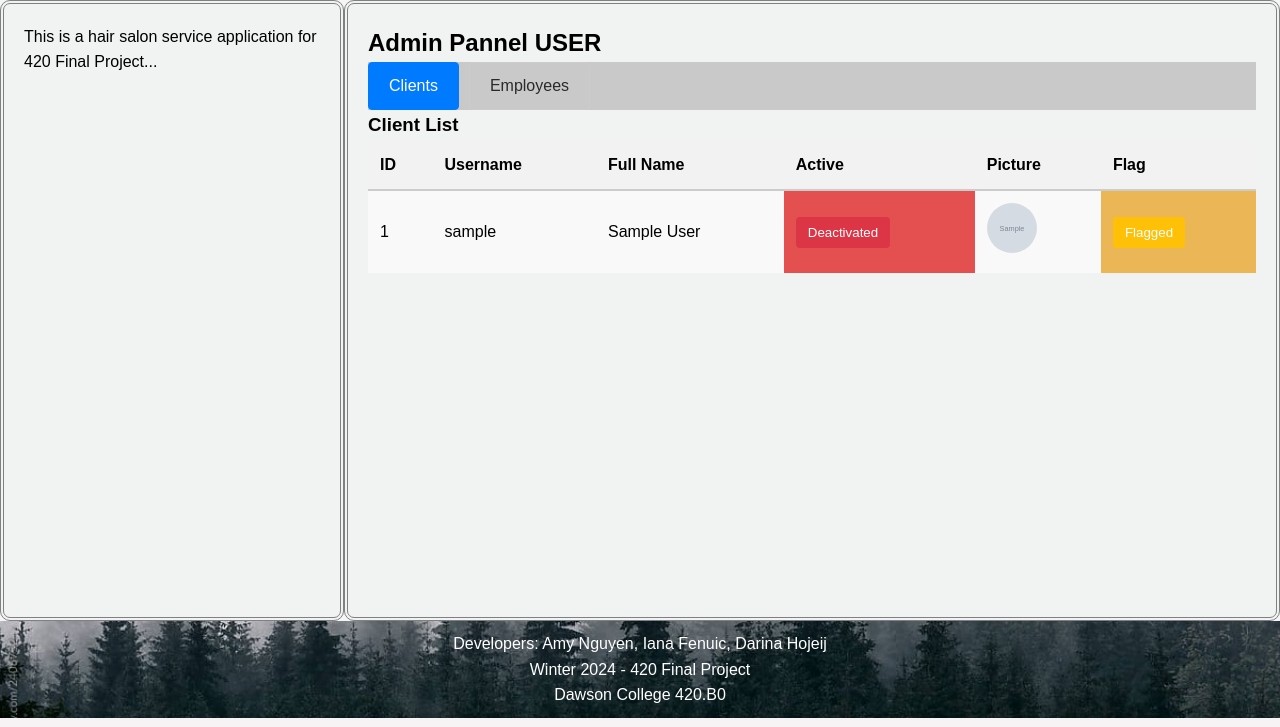
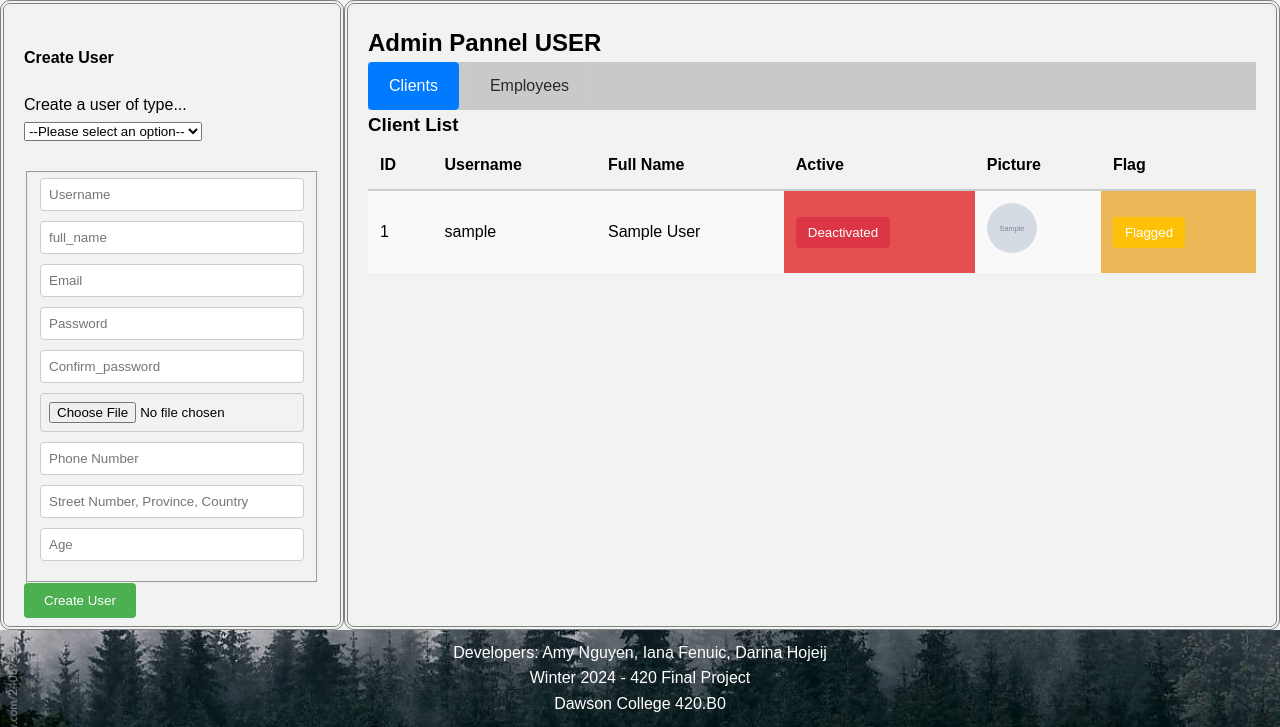
Before and after one commit to Amylyn08/HairSalonWebApplication, a Flask app: template hairsalon_app/users/templates/adminuser_panel.html in a window 1280 px wide. Shown: the part 82-809 px from the top of the page. Run offline with Flask 3, Linux system fonts and the light colour scheme; the visitor is signed in with stand-in values (Sample User, id 1); the template is opened without the code that fills it: values that come from a table or form of the project are taken from there, most other values are stand-ins (such as "Sample title", 1, 10 or a date in 2020); grey boxes marked "Sample" are stand-in pictures; some libraries are stand-ins or nearby versions.

Commit message:
Creating all user types works

```diff
--- a/hairsalon_app/main_view/templates/home_member.html
+++ b/hairsalon_app/main_view/templates/home_member.html
@@ -26,12 +26,10 @@
     </ul>
 </li>
 
-{% if current_user.username == 'user_manager1' %}
-<li><a href="{{ url_for('users_bp.adminuser_pannel') }}">Admin Panel</a></li>
-{% elif current_user.username == 'appoint_manager1' %}
+{% if current_user.user_type == 'admin_super' or current_user.user_type == 'admin_user' %}
+<li><a href="{{ url_for('users_bp.admin_pannel') }}">Admin Panel</a></li>
+{% elif current_user.user_type == 'admin_appoint' %}
 <li><a href="{{ url_for('users_bp.adminappoint_pannel') }}">Admin Panel</a></li>
-{% elif current_user.username == 'nasr' %}
-<li><a href="{{ url_for('users_bp.adminsuper_pannel') }}">Admin Panel</a></li>
 {% endif %}
 {% endblock content_when_login %}
 {% block content_main_pannel %}
--- a/hairsalon_app/users/forms.py
+++ b/hairsalon_app/users/forms.py
@@ -1,5 +1,5 @@
 from flask_wtf import FlaskForm
-from wtforms import DecimalField, EmailField, PasswordField, StringField, SubmitField, IntegerField, TelField
+from wtforms import DecimalField, EmailField, PasswordField, SelectField, StringField, SubmitField, IntegerField, TelField
 from wtforms.validators import DataRequired, Email, EqualTo, Length, NumberRange
 from flask_wtf.file import FileField, FileAllowed
 
@@ -14,9 +14,30 @@ class NewUserForm(FlaskForm):
     phone_number = TelField('phone_number', validators=[DataRequired()])
     address = StringField('address', validators=[DataRequired()])
     age = IntegerField('age', validators=[DataRequired(), NumberRange(min=0)])
-    pay_rate = IntegerField('pay_rate')
+    pay_rate = DecimalField('pay_rate')
     specialty = StringField('specialty')
     submit = SubmitField('Register')
+
+class NewUserFormAdmin(FlaskForm):
+    username = StringField('username', validators=[DataRequired(), Length(min=4)])
+    full_name = StringField('full_name', validators=[DataRequired(), Length(min=4)])
+    email = EmailField('email', validators=[DataRequired(), Email()])
+    password = PasswordField('password', validators=[DataRequired()])
+    confirm_password = PasswordField('confirm_password', validators=[DataRequired(), EqualTo('password')])
+    user_image = FileField('user_image', validators=[FileAllowed(['png', 'jpg', 'jpeg', 'webp'])])
+    phone_number = TelField('phone_number', validators=[DataRequired()])
+    address = StringField('address', validators=[DataRequired()])
+    age = IntegerField('age', validators=[DataRequired(), NumberRange(min=0)])
+    pay_rate = DecimalField('pay_rate', default=0)
+    specialty = StringField('specialty')
+    user_type = SelectField('user_type', choices=[
+    ('', '--Please select an option--'),
+    ('admin_user', 'Admin User'),
+    ('admin_appoint', 'Admin Appoint'),
+    ('client', 'Client'),
+    ('professional', 'Professional')
+    ], default='')
+    submit = SubmitField('Create User')
 
 class LoginForm(FlaskForm):
     username = StringField('username', validators=[DataRequired(), Length(min=4, max=20)])
@@ -42,7 +63,7 @@ class UpdateProfileAdminForm(FlaskForm):
     address = StringField('address')
     age = IntegerField('age')
     speciality = StringField('specialty')
-    pay_rate = DecimalField('pay_rate', places=2)
+    pay_rate = DecimalField('pay_rate')
     user_image = FileField('user_image', validators=[FileAllowed(['png', 'jpg', 'jpeg', 'webp'])])
     submit = SubmitField('Update info')
 
--- a/hairsalon_app/users/routes.py
+++ b/hairsalon_app/users/routes.py
@@ -10,7 +10,7 @@ from PIL import Image
 
 from hairsalon_app.users.Member import Member
 from hairsalon_app.users.User import User
-from hairsalon_app.users.forms import LoginForm, NewUserForm, UpdateProfileAdminForm, UpdateProfileForm, UpdateImageForm
+from hairsalon_app.users.forms import LoginForm, NewUserForm, NewUserFormAdmin, UpdateProfileAdminForm, UpdateProfileForm, UpdateImageForm
 #Create an instance of Database
 login_manager = LoginManager()
 
@@ -28,20 +28,6 @@ def user_list_client():
     """Function for listing all the users."""
     users_clients = db.get_users()
     return render_template('Users.html', clients =users_clients)
-
-@users_bp.route('/adminsuper-pannel/')
-def adminsuper_pannel():
-    client_list = db.get_list_clients()
-    pro_list = db.get_all_users()
-    app_list = db.get_all_appointments()
-
-    return render_template('adminsuper_panel.html', clients=client_list, employees=pro_list, appointments=app_list)
-
-@users_bp.route('/adminuser-pannel/')
-def adminuser_pannel():
-    client_list = db.get_list_clients()
-    pro_list = db.get_list_pros()
-    return render_template('adminuser_panel.html', clients=client_list, employees=pro_list)
 
 @users_bp.route('/adminappoint-pannel/')
 def adminappoint_pannel():
@@ -168,29 +154,111 @@ def edit_profile_admin(username):
                                 address=form.address.data, age=form.age.data, speciality=form.speciality.data,
                                 pay_rate=form.pay_rate.data, user_image=file_name)
         flash('Successful update!', 'success')
-        if current_user.user_type == 'admin_super':
-            return redirect(url_for('users_bp.adminsuper_pannel'))
-        else:
-            return redirect(url_for('users_bp.adminuser_pannel'))
+        return redirect(url_for('users_bp.admin_pannel'))
     return render_template('edit_profile_admin.html', user=user, form=form)
 
+@users_bp.route('/admin-pannel/', methods=['GET', 'POST'])
+def admin_pannel():
+    form = NewUserFormAdmin()
+    if form.validate_on_submit():
+        if form.user_image.data:
+            file_name = save_file(form_file=form.user_image.data)
+        else:
+            file_name = 'default.png'
+        member_exists = db.get_member(username=form.username.data)
+        if not member_exists:
+            b = Bcrypt()
+            hashed_pass = b.generate_password_hash(form.password.data).decode('utf-8')
+            not_client_info = {'username': form.username.data,
+                    'full_name': form.full_name.data,
+                    'email': form.email.data,
+                    'user_image': file_name,
+                    'password': hashed_pass,
+                    'phone': form.phone_number.data,
+                    'address': form.address.data,
+                    'age': form.age.data,
+                    'speciality': form.specialty.data,
+                    'payrate': form.pay_rate.data
+                }
+            if form.user_type.data == 'admin_user':
+                db.add_new_admin_user(**not_client_info)
+            elif form.user_type.data == 'admin_appoint':
+                db.add_new_admin_appointment(**not_client_info)
+            elif form.user_type.data == 'client':
+                db.add_new_client(username=form.username.data,
+                            full_name=form.full_name.data,
+                            email=form.email.data,
+                            user_image=file_name,
+                            password=hashed_pass,
+                            phone=form.phone_number.data,
+                            address=form.address.data,
+                            age=form.age.data)
+            elif form.user_type.data == 'professional':
+                db.add_new_pro(**not_client_info)
+            else:
+                flash('Please select a user type', 'error')
+                if current_user.user_type == 'admin_super':
+                    client_list = db.get_list_clients()
+                    pro_list = db.get_all_users()
+                    app_list = db.get_all_appointments()
+                    return render_template('adminsuper_panel.html',
+                                            clients=client_list,
+                                            employees=pro_list,
+                                            appointments=app_list,
+                                            form=form)
+                else:
+                    client_list = db.get_list_clients()
+                    pro_list = db.get_list_pros()
+                    return render_template('adminuser_panel.html',
+                                            clients=client_list,
+                                            employees=pro_list,
+                                            form=form)
+            flash('User created successfully','success')
+            if current_user.user_type == 'admin_super':
+                client_list = db.get_list_clients()
+                pro_list = db.get_all_users()
+                app_list = db.get_all_appointments()
+                return render_template('adminsuper_panel.html',
+                                       clients=client_list,
+                                       employees=pro_list,
+                                       appointments=app_list,
+                                       form=form)
+            else:
+                client_list = db.get_list_clients()
+                pro_list = db.get_list_pros()
+                return render_template('adminuser_panel.html',
+                                       clients=client_list,
+                                       employees=pro_list,
+                                       form=form)
+        else:
+            flash('This user already exists', 'error')
+    if current_user.user_type == 'admin_super':
+        client_list = db.get_list_clients()
+        pro_list = db.get_all_users()
+        app_list = db.get_all_appointments()
+        return render_template('adminsuper_panel.html',
+                                clients=client_list,
+                                employees=pro_list,
+                                appointments=app_list,
+                                form=form)
+    else:
+        client_list = db.get_list_clients()
+        pro_list = db.get_list_pros()
+        return render_template('adminuser_panel.html',
+                                clients=client_list,
+                                employees=pro_list,
+                                form=form)
 
+@users_bp.route('/adminsuper-pannel/delete-user/<string:username>/', methods=['GET', 'POST'])
+def delete_user(username):
+    user = db.get_member(username=username)
+    if user is not None:
+         db.delete_user(username=username)
+         flash(f'User {username} has been deleted','success')
+    else:
+      flash('User does not exist', 'error')
+    return redirect(url_for('users_bp.admin_pannel'))
 
-
-
-
-# @users_bp.route('/profile/editimage/<username>/', methods=['GET', 'POST'])
-# def edit_image(username):
-#     form = UpdateImageForm()
-#     user = db.get_member(username=username)
-#     if form.validate_on_submit():
-#         file_name = save_file(form_file=form.user_image.data)
-#         db.update_image(username=user.username, user_image=file_name)
-#         flash('Successful update!','success')
-#         return redirect(url_for('users_bp.profile', username=user.username))
-#     else:
-#         flash('Please input the information correctly!','error')
-#     return render_template('image_update.html', form=form, users=user)
 
 
 #route for and function for logout.
--- a/hairsalon_app/users/static/css/admin_panel.css
+++ b/hairsalon_app/users/static/css/admin_panel.css
@@ -146,3 +146,52 @@ a{
 .access a{
     color: white;
 }
+
+/* Style for the Create User section */
+#create-user-div {
+    margin-top: 20px;
+  }
+
+  /* Style for the form fields */
+  .form-field {
+    margin-bottom: 10px;
+    width: 100%;
+    padding: 8px;
+    border: 1px solid #ccc;
+    border-radius: 4px;
+    box-sizing: border-box;
+  }
+
+  /* Style for the submit button */
+  .create-button {
+    background-color: #4CAF50;
+    color: white;
+    padding: 10px 20px;
+    border: none;
+    border-radius: 4px;
+    cursor: pointer;
+  }
+
+  .create-button:hover {
+    background-color: #45a049;
+  }
+
+  /* Style for the error messages */
+  .error-message {
+    color: red;
+  }
+
+  /* Style for the pro-fields section */
+  #pro-fields {
+    margin-top: 20px;
+  }
+
+  /* Style for the user type select */
+  #user-create {
+    margin-bottom: 10px;
+  }
+
+  /* Style for the hidden fields */
+  .hidden {
+    display: none;
+  }
--- a/hairsalon_app/users/static/js/admin_panel.js
+++ b/hairsalon_app/users/static/js/admin_panel.js
@@ -44,4 +44,19 @@ document.addEventListener("DOMContentLoaded", function () {
             }
         });
     });
+
+    const userTypeSelect = document.getElementById("user-create");
+    const nonProDiv = document.getElementById("non-client-fields");
+    userTypeSelect.addEventListener("change", function() {
+        if (userTypeSelect.value === "client") {
+            nonProDiv.style.display = "none";
+        } else {
+            nonProDiv.style.display = "block";
+        }
+    });
+
+
+
+    // Trigger change event on page load to handle initial state
+    userTypeSelect.dispatchEvent(new Event("change"));
 });
--- a/hairsalon_app/users/templates/adminuser_panel.html
+++ b/hairsalon_app/users/templates/adminuser_panel.html
@@ -1,8 +1,59 @@
 {% extends 'home_member.html'%}
+{% from "macro.html" import form_field_error with context %}
 {% block content_css %}
 <link rel="stylesheet" href="{{url_for('users_bp.static', filename='css/admin_panel.css')}}">
 <script src="{{url_for('users_bp.static', filename='js/admin_panel.js')}}"></script>
 {% endblock content_css %}
+{% block content_side_pannel %}
+<h4>Create User</h4>
+<label for="user-create">Create a user of type...</label>
+{{ form.user_type(class='form-control', id='user-create') }}
+<div id="create-user-div">
+    <form action="" method="POST" enctype="multipart/form-data" novalidate>
+        {{ form.hidden_tag() }}
+        <fieldset>
+            {{form.username (class='form-field', placeholder="Username")}}
+            {{form_field_error(form.username.errors)}}
+            {{form.full_name(class='form-field', placeholder="full_name")}}
+            {{form_field_error(form.full_name.errors)}}
+            {{form.email (class='form-field', placeholder="Email")}}
+            {{form_field_error(form.email.errors)}}
+            {{form.password(class='form-field', placeholder='Password')}}
+            {{form_field_error(form.password.errors)}}
+            {{form.confirm_password(class='form-field', placeholder='Confirm_password')}}
+            {{form_field_error(form.confirm_password.errors)}}
+            <section>
+                {{ form.user_image(class='form-field') }}
+                {{form_field_error(form.user_image.errors)}}
+            </section>
+            {{form.phone_number(class='form-field', placeholder='Phone Number')}}
+            {{form_field_error(form.phone_number.errors)}}
+            {{form.address(class='form-field', placeholder='Street Number, Province, Country')}}
+            {{form_field_error(form.address.errors)}}
+            {{form.age(class='form-field', placeholder='Age')}}
+            {{form_field_error(form.age.errors)}}
+            <section id="pro-fields" style="display: none;">
+                {{form.pay_rate(class='form-field', placeholder='Pay Rate')}}
+                {{form_field_error(form.pay_rate.errors)}}
+                {{form.specialty(class='form-field', placeholder='Specialty')}}
+                {{form_field_error(form.specialty.errors)}}
+            </section>
+        </fieldset>
+        {{form.submit(class='create-button')}}
+    </form>
+</div>
+<script>
+    function toggleProFields() {
+        var selectElement = document.getElementById("user-create");
+        var proFields = document.getElementById("pro-fields");
+        if (selectElement.value === "client") {
+            proFields.style.display = "none";
+        } else {
+            proFields.style.display = "block";
+        }
+    }
+</script>
+{% endblock content_side_pannel %}
 {% block content_main_pannel %}
 <h2>Admin Pannel USER</h2>
 <div class="admin_pannel">
--- a/hairsalon_app/users/templates/edit_profile_admin.html
+++ b/hairsalon_app/users/templates/edit_profile_admin.html
@@ -12,9 +12,6 @@
         <p id="text">
             Upload any image in the following format: png, jpg, jpeg, webp.
         </p>
-        <button id="delete-button">
-            <a>Delete User</a>
-        </button>
     </div>
 </div>
 {% endblock %}
@@ -59,5 +56,8 @@
         </fieldset>
         {{form.submit(class='button')}}
     </form>
+    <button id="delete-button">
+        <a href="{{url_for('users_bp.delete_user', username=user.username)}}">Delete User</a>
+    </button>
 </div>
 {% endblock content_main_pannel %}
--- a/hairsalon_app/users/templates/register.html
+++ b/hairsalon_app/users/templates/register.html
@@ -55,7 +55,7 @@
             {{form.email (class='form-field', placeholder="Email")}}
             {{form_field_error(form.email.errors)}}
             {{form.password(class='form-field', placeholder='Password')}}
-            {{form_field_error(form.password.data)}}
+            {{form_field_error(form.password.errors)}}
             {{form.confirm_password(class='form-field', placeholder='Confirm_password')}}
             {{form_field_error(form.confirm_password.errors)}}
             <section>
```
Also changed, not shown: hairsalon_app/appointment_view/static/css/appointments.css (+17 -8 lines), hairsalon_app/appointment_view/templates/all_appointments.html (+6 -3 lines), hairsalon_app/qdb/database.py (+40 -0 lines), hairsalon_app/users/static/css/update.css (+6 -1 lines), hairsalon_app/users/templates/adminsuper_panel.html (+41 -0 lines), hairsalon_app/static/images/user-pics/faa13dfc8427dd90.png (added).
